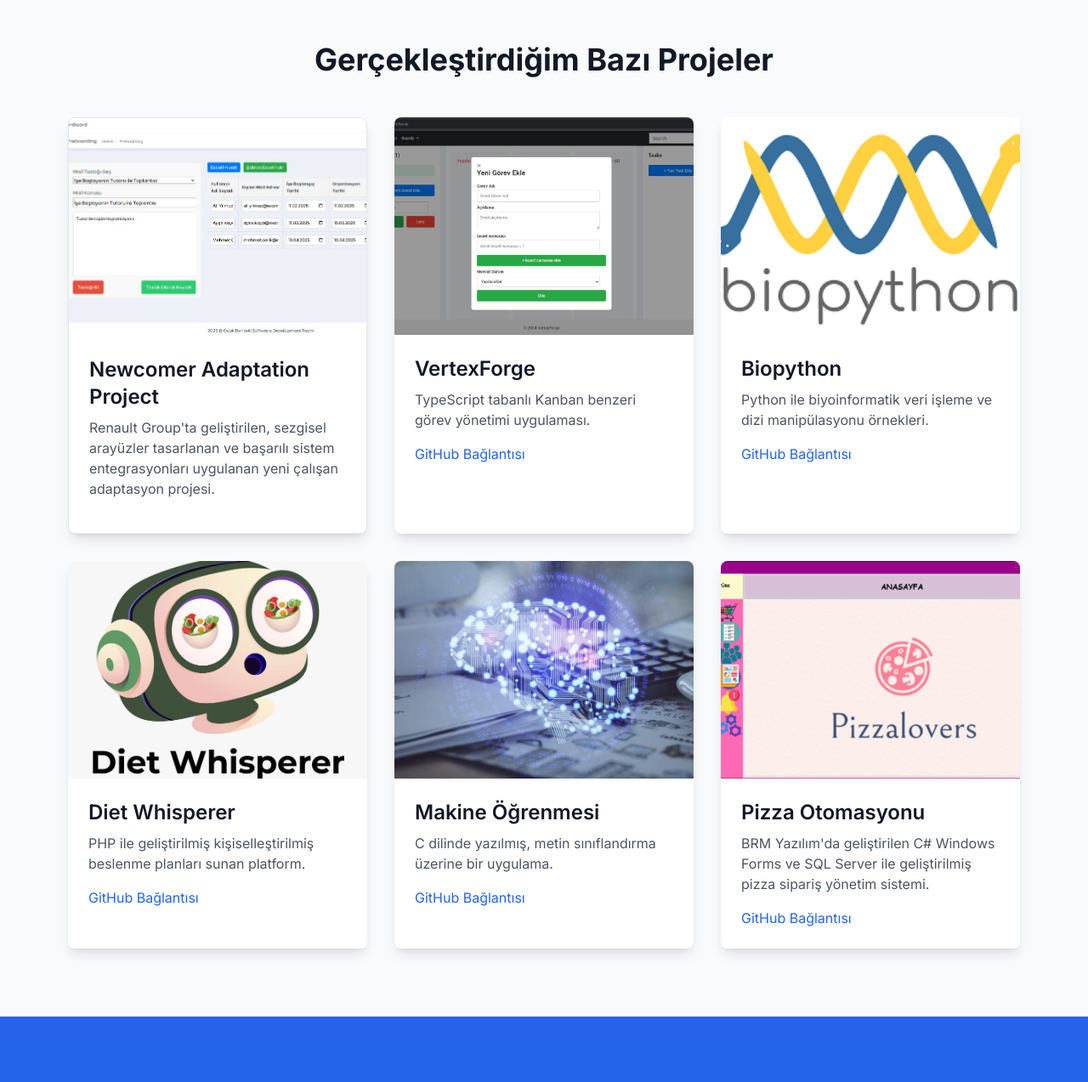
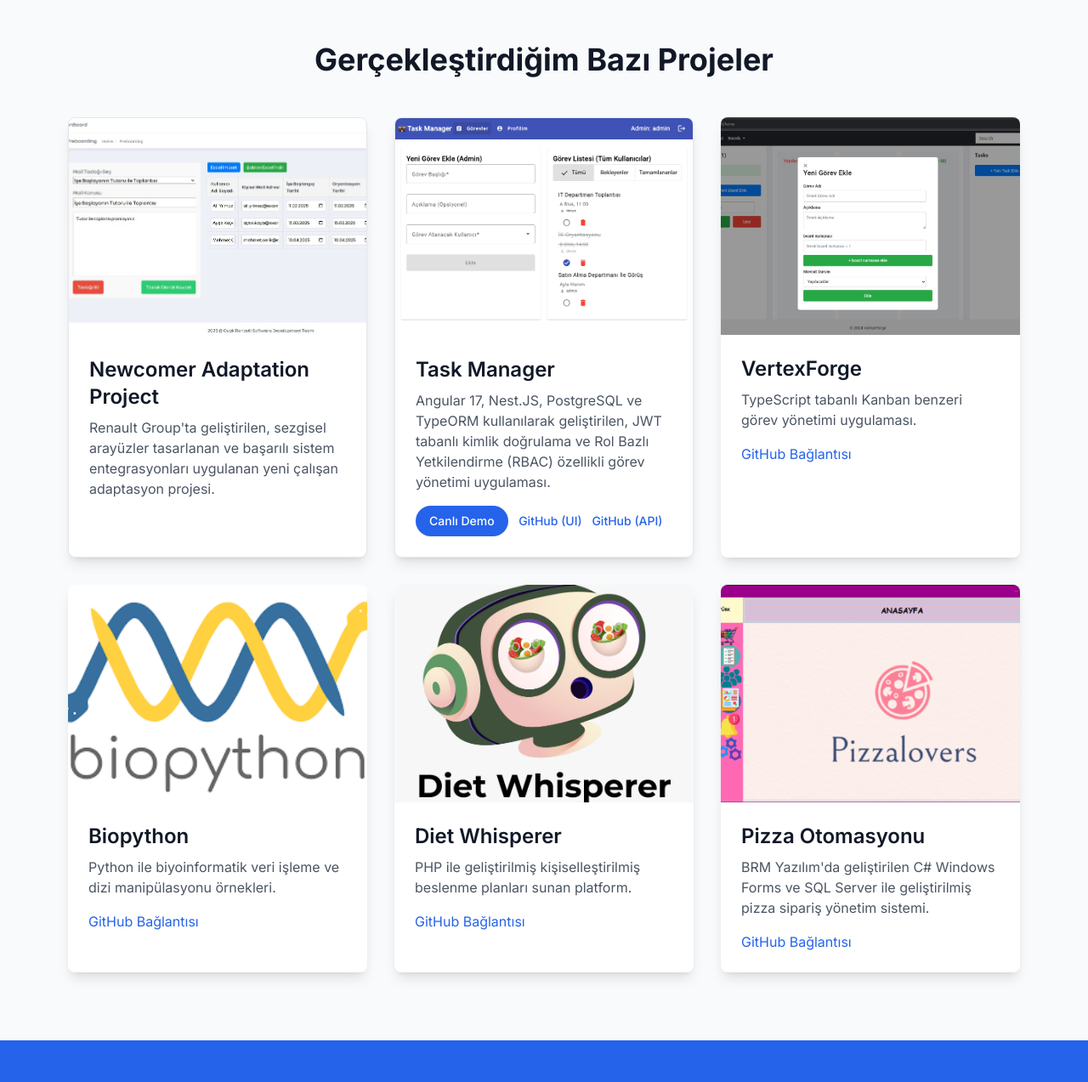
Before and after one commit to deryaozturkk/my-portfolio, a plain HTML site: page index.html in a window 1280 px wide. Shown: the part 3420-4693 px from the top of the page at 85% size. Drawn offline with nearby package versions, Linux system fonts and the light colour scheme.

Commit message:
Proje bölümündeki grid yapısı düzeltildi

```diff
--- a/index.html
+++ b/index.html
@@ -289,7 +289,6 @@
             </h2>
             <div class="grid md:grid-cols-2 lg:grid-cols-3 gap-8">
 
-            <!-- Proje  1 (Newcomer Projesi) -->
                 <div class="bg-white rounded-lg shadow-lg overflow-hidden group border border-gray-200">
                         <img src="images/preboarding .jpeg"
                             alt="Newcomer Adaptation Project"
@@ -299,10 +298,35 @@
                             <p class="text-gray-600 mb-4">
                                 Renault Group'ta geliştirilen, sezgisel arayüzler tasarlanan ve başarılı sistem entegrasyonları uygulanan yeni çalışan adaptasyon projesi.
                             </p>
-                        <!-- <a href="#" class="text-blue-600 font-medium hover:underline">Detayları Gör →</a> -->
                             </div>
                 </div>
-            <!-- Proje 2 -->
+
+                <div class="bg-white rounded-lg shadow-lg overflow-hidden group border border-gray-200">
+                    <img src="images/admin-tasks-page.png"
+                        alt="Full Stack Task Manager Projesi"
+                        class="w-full h-64 object-cover group-hover:scale-105 transition-transform duration-300">
+                    <div class="p-6">
+                        <h3 class="text-2xl font-semibold text-gray-900 mb-2">Task Manager</h3>
+                        <p class="text-gray-600 mb-4">
+                            Angular 17, Nest.JS, PostgreSQL ve TypeORM kullanılarak geliştirilen, JWT tabanlı kimlik doğrulama ve Rol Bazlı Yetkilendirme (RBAC) özellikli görev yönetimi uygulaması.
+                        </p>
+                        <div class="space-y-2 mt-4">
+                            <a href="https://task-managerui.netlify.app" target="_blank" rel="noopener noreferrer"
+                            class="inline-block bg-blue-600 text-white px-4 py-2 rounded-full text-sm font-medium hover:bg-blue-700 transition duration-300 mr-2">
+                                Canlı Demo
+                            </a>
+                            <a href="https://github.com/deryaozturkk/task-manager-ui" target="_blank" rel="noopener noreferrer"
+                            class="text-blue-600 font-medium hover:underline text-sm mr-2">
+                                GitHub (UI)
+                            </a>
+                            <a href="https://github.com/deryaozturkk/task-manager-api" target="_blank" rel="noopener noreferrer"
+                            class="text-blue-600 font-medium hover:underline text-sm">
+                                GitHub (API)
+                            </a>
+                        </div>
+                    </div>
+                </div>
+
                 <div class="bg-white rounded-lg shadow-lg overflow-hidden group">
                     <img src="images/vertexforge.jpeg" alt="VertexForge" class="w-full h-64 object-cover group-hover:scale-105 transition-transform duration-300">
                     <div class="p-6">
@@ -312,7 +336,6 @@
                     </div>
                 </div>
 
-            <!-- Proje 3 -->
                 <div class="bg-white rounded-lg shadow-lg overflow-hidden group">
                     <img src="images/biopython.png" alt="Biopython" class="w-full h-64 object-cover group-hover:scale-105 transition-transform duration-300">
                     <div class="p-6">
@@ -322,7 +345,6 @@
                     </div>
                 </div>
 
-            <!-- Proje 4 -->
                 <div class="bg-white rounded-lg shadow-lg overflow-hidden group">
                     <img src="images/dietwhisperer.jpeg" alt="Diet Whisperer" class="w-full h-64 object-cover group-hover:scale-105 transition-transform duration-300">
                     <div class="p-6">
@@ -332,17 +354,6 @@
                     </div>
                 </div>
 
-            <!-- Proje 5 -->
-            <div class="bg-white rounded-lg shadow-lg overflow-hidden group">
-                <img src="images/textclassification.jpg" alt="Makine Öğrenmesi" class="w-full h-64 object-cover group-hover:scale-105 transition-transform duration-300">
-                <div class="p-6">
-                    <h3 class="text-2xl font-semibold text-gray-900 mb-2">Makine Öğrenmesi</h3>
-                    <p class="text-gray-600 mb-4">C dilinde yazılmış, metin sınıflandırma üzerine bir uygulama.</p>
-                    <a href="https://github.com/deryaozturkk/algoritma-proje-odevi" class="text-blue-600 hover:underline">GitHub Bağlantısı</a>
-                </div>
-            </div>
-
-            <!-- Proje 6 -->
                 <div class="bg-white rounded-lg shadow-lg overflow-hidden group">
                     <img src="images/pizzasiparisotomasyonu.png" alt="Pizza Otomasyonu" class="w-full h-64 object-cover group-hover:scale-105 transition-transform duration-300">
                     <div class="p-6">
@@ -353,6 +364,8 @@
                 </div>
 
 
+            </div> </div>
+    </section>
         </div>
     </div>
 </section>
```
Also changed, not shown: images/admin-tasks-page.png (added), images/textclassification.jpg (deleted). Lines whose indentation alone changed are shown as unchanged.
